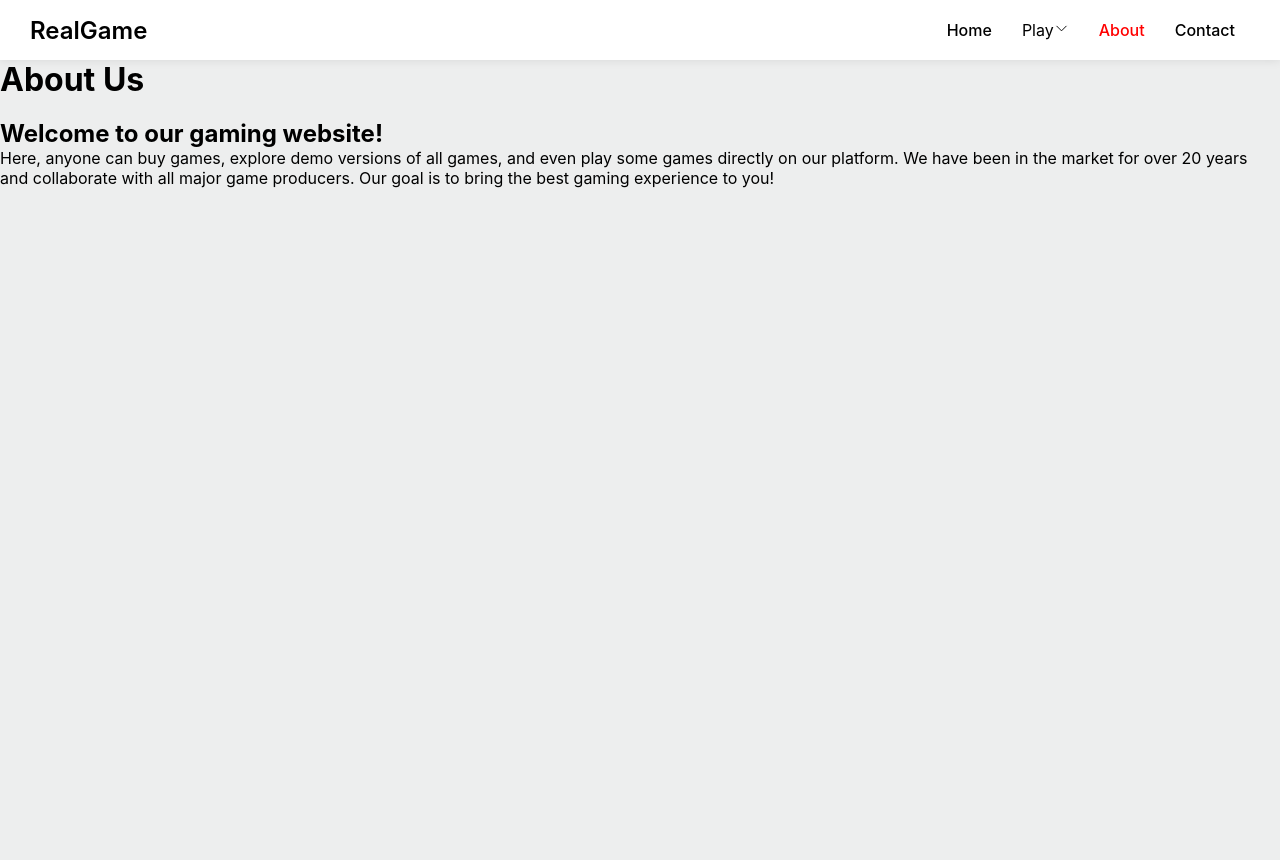
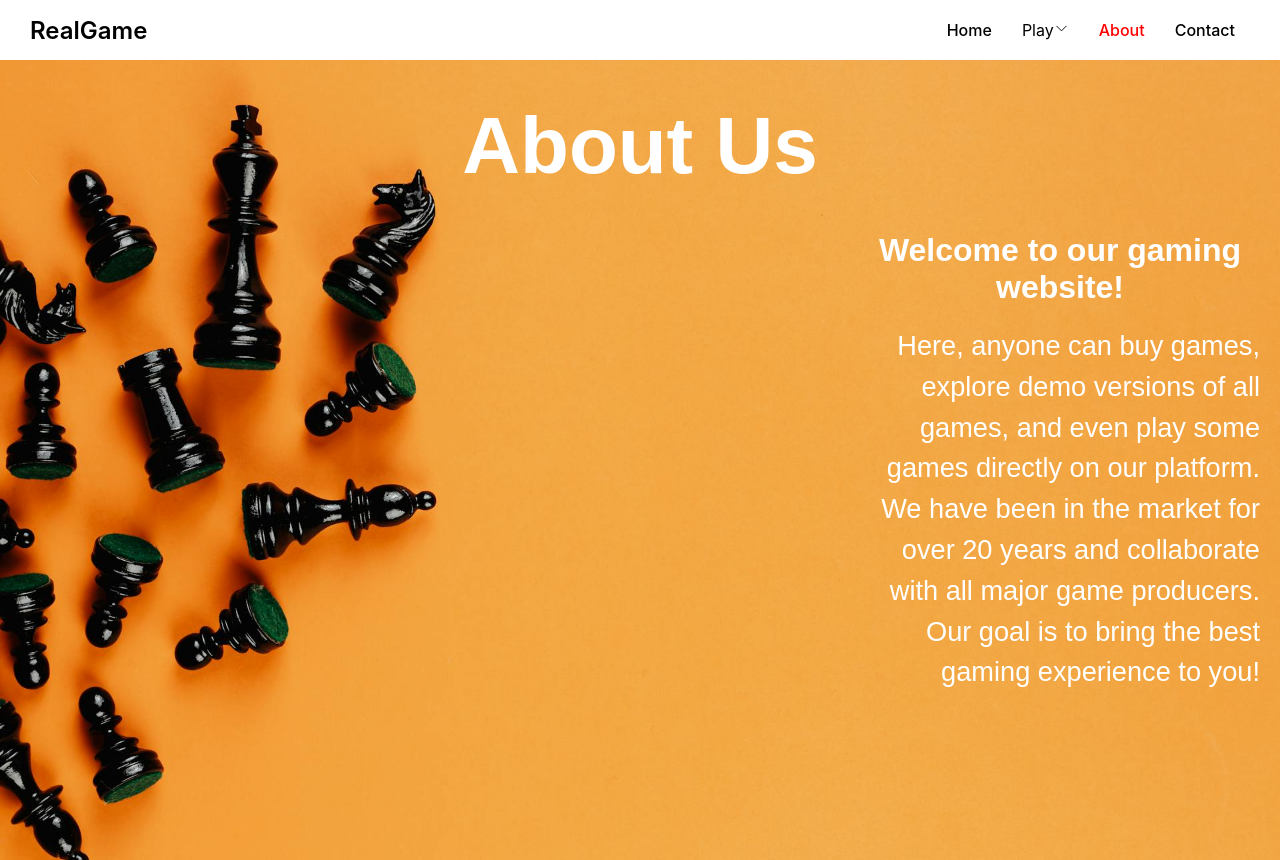
Before and after one commit to Sandreass/React-Game, a React (Vite) app: page /about in a window 1280 px wide. Before the commit the page ends 800 px from the top, so only its background shows below. Built offline with nearby package versions, Linux system fonts and the light colour scheme.

Commit message:
adding aboutpage styles

```diff
--- a/src/pages/about/AboutPage.module.css
+++ b/src/pages/about/AboutPage.module.css
@@ -0,0 +1,40 @@
+.aboutPage {
+    color: #fff;
+    padding: 20px;
+    font-family: Arial, sans-serif;
+    width: 100%;
+    height: 100vh;
+    background-image: url(../../assets/pex.jpg);
+    background-repeat: no-repeat;
+    background-size: cover;
+    display: flex;
+    flex-direction: column;
+    align-items: center;
+    position: absolute;
+  }
+
+  .h1 {
+    font-size: 5rem;
+    text-align: center;
+    margin: 20px 0;
+  }
+  .h2 {
+    font-size: 2rem;
+    text-align: center;
+    margin: 20px 0;
+  }
+
+  .content {
+    position: absolute;
+    right: 20px;
+    top: 50%;
+    transform: translateY(-50%);
+    max-width: 400px;
+    text-align: right;
+  }
+
+  .p {
+    margin-bottom: 15px;
+    font-size: 1.7rem;
+    line-height: 1.5;
+  }
```
Also changed, not shown: src/assets/pex.jpg (added).
